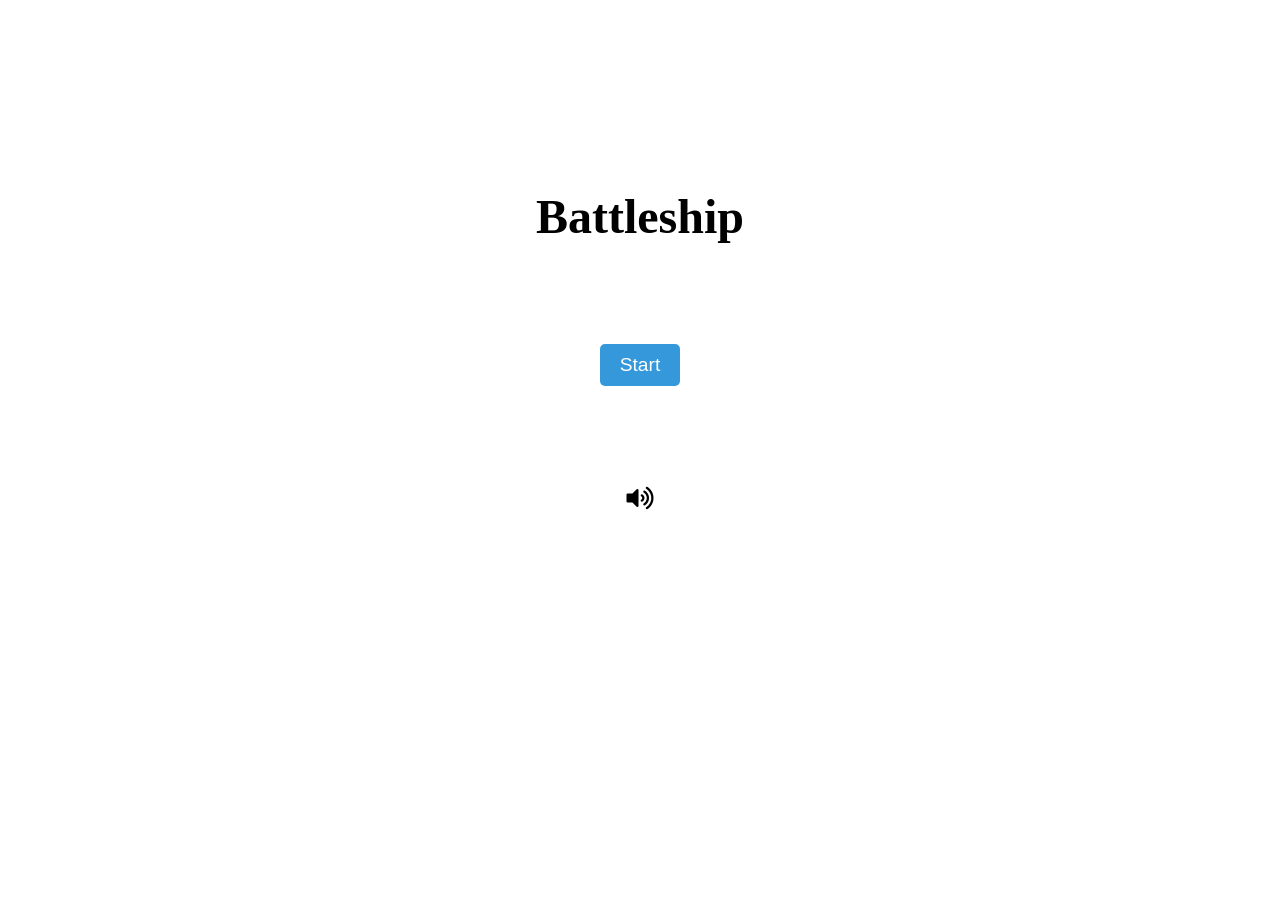
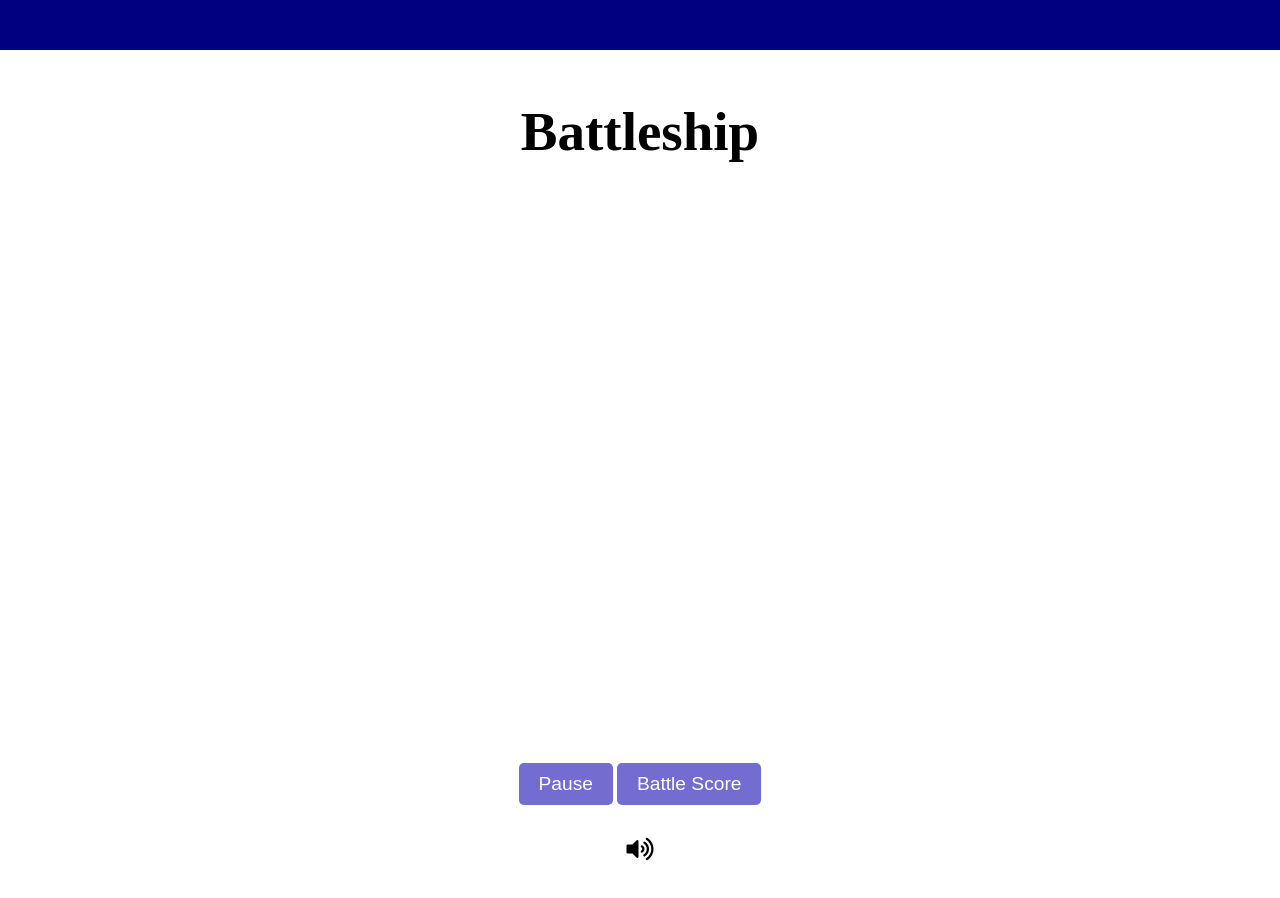
Before and after one commit to iee-ihu-gr-course1941/ADISE23_battleshipp, a plain HTML site: page public_html/html/main.html in a window 1280 px wide. Both pictures are taken after a click on the button "Start". Before the commit the page ends 800 px from the top, so only its background shows below. Drawn offline with Linux system fonts and the light colour scheme; files that its build step writes are made by us from their sources; files whose address does not match are found by name.

Commit message:
style update

```diff
--- a/public_html/css/style.css
+++ /dev/null
@@ -1,46 +0,0 @@
-/* Reset default margin for body */
-body {
-  margin: 0;
-  padding: 0;
-}
-
-.container {
-  text-align: center;
-  display: flex;
-  flex-direction: column;
-  justify-content: center;
-  align-items: center;
-  height: 100vh; /* Added height to ensure full viewport height */
-}
-
-h1 {
-  font-size: 3em;
-  margin-bottom: 100px; /* Adjust the distance between the items */
-  margin-top: 0; /* Reset top margin */
-}
-
-button {
-  padding: 10px 20px;
-  font-size: 1.2em;
-  border: none;
-  cursor: pointer;
-  background-color: #3498db;
-  color: white;
-  border-radius: 5px;
-  transition: background-color 0.3s ease;
-  margin-bottom: 100px; /* Adjust the distance between the items */
-}
-
-.volume {
-  margin-bottom: 100px; /* Adjust the distance between the items */
-}
-
-.fa-volume-up,
-.fa-volume-off {
-  font-size: 24px;
-}
-
-/* Style for muted icon */
-.fa-volume-off {
-  color: red; /* Initial color when muted */
-}
--- a/public_html/html/main.html
+++ b/public_html/html/main.html
@@ -7,13 +7,19 @@
   <link rel="stylesheet" href="style.css">
 </head>
 <body>
+
+  <header class="navbar"></header>
   <div class="container">
     <h1>Battleship</h1>
+
     <button id="startButton">Start</button>
+    <button id="startButton">Battle Score</button>
     <div class="volume">
       <i id="volumeIcon" class="fas fa-volume-up"></i>
     </div>
   </div>
+
+
   <script src="script.js"></script>
 </body>
 </html>
--- /dev/null
+++ b/public_html/html/script.js
@@ -0,0 +1,34 @@
+// Add functionality for volume icon (mute/unmute)
+const volumeIcon = document.getElementById('volumeIcon');
+let isMuted = false;
+
+volumeIcon.addEventListener('click', () => {
+  if (isMuted) {
+    volumeIcon.classList.remove('fa-volume-mute');
+    volumeIcon.classList.add('fa-volume-up');
+    isMuted = false;
+    // Unmute functionality here
+    // Example: UnmuteAudio();
+  } else {
+    volumeIcon.classList.remove('fa-volume-up');
+    volumeIcon.classList.add('fa-volume-mute');
+    isMuted = true;
+    // Mute functionality here
+    // Example: MuteAudio();
+  }
+});
+
+
+// Select the start button
+const startButton = document.getElementById('startButton');
+
+// Function to change button text on click
+startButton.addEventListener('click', function() {
+  if (this.textContent === 'Start') {
+    this.textContent = 'Pause'; // Change text to 'Pause' when 'Start' is clicked
+    // Add logic to handle pausing the game
+  } else {
+    this.textContent = 'Start'; // Change text back to 'Start' when 'Pause' is clicked
+    // Add logic to handle resuming the game
+  }
+});
--- /dev/null
+++ b/public_html/html/style.css
@@ -0,0 +1,56 @@
+header.navbar {
+    background-color: navy;
+    height: 50px; /* Adjust the height as needed */
+    width: 100%;
+  }
+
+body {
+    margin: 0;
+    padding: 0;
+  }
+
+  .container {
+    text-align: center;
+    width: 80%; /* Adjust the width as needed */
+    margin: 0 auto; /* Center the content */
+    padding-top: 50px; /* Add padding to the top of the content to prevent overlap with the fixed header */
+  }
+
+  h1 {
+    font-size: 55px;
+    margin-top: 0px;
+    margin-bottom: 600px; /* Adjust the distance between the items */
+
+  }
+
+  button {
+    padding: 10px 20px;
+    font-size: 1.2em;
+    border: none;
+    cursor: pointer;
+    background-color: rgb(115, 108, 209);
+    color: white;
+    border-radius: 5px;
+    transition: background-color 0.5s ease;
+    margin-bottom: 2px;
+  }
+
+  button:hover {
+    background-color: navy; /* Change background color on hover */
+  }
+
+  .volume {
+    margin-top: 30px;
+    margin-bottom: 300px; /* Adjust the distance between the items */
+    font-size: 24px;
+}
+
+  .fa-volume-up,
+  .fa-volume-off {
+    font-size: 24px;
+  }
+
+  /* Style for muted icon */
+  .fa-volume-off {
+    color: red; /* Initial color when muted */
+  }
--- a/public_html/js/script.js
+++ /dev/null
@@ -1,31 +0,0 @@
-// Add functionality for volume icon (mute/unmute)
-const volumeIcon = document.getElementById('volumeIcon');
-let isMuted = false;
-
-volumeIcon.addEventListener('click', () => {
-  if (isMuted) {
-    volumeIcon.classList.remove('fa-volume-off');
-    volumeIcon.classList.add('fa-volume-up');
-    isMuted = false;
-    // Unmute functionality here
-    // Example: UnmuteAudio();
-  } else {
-    volumeIcon.classList.remove('fa-volume-up');
-    volumeIcon.classList.add('fa-volume-off');
-    isMuted = true;
-    // Mute functionality here
-    // Example: MuteAudio();
-  }
-});
-
-
-  // Add functionality for start button (to start the game)
-  const startButton = document.getElementById('startButton');
-
-  startButton.addEventListener('click', () => {
-    // Redirect to the game page or start the game logic here
-    // For example:
-    // window.location.href = 'game.html';
-    // OR
-    // StartGame();
-  });
```
